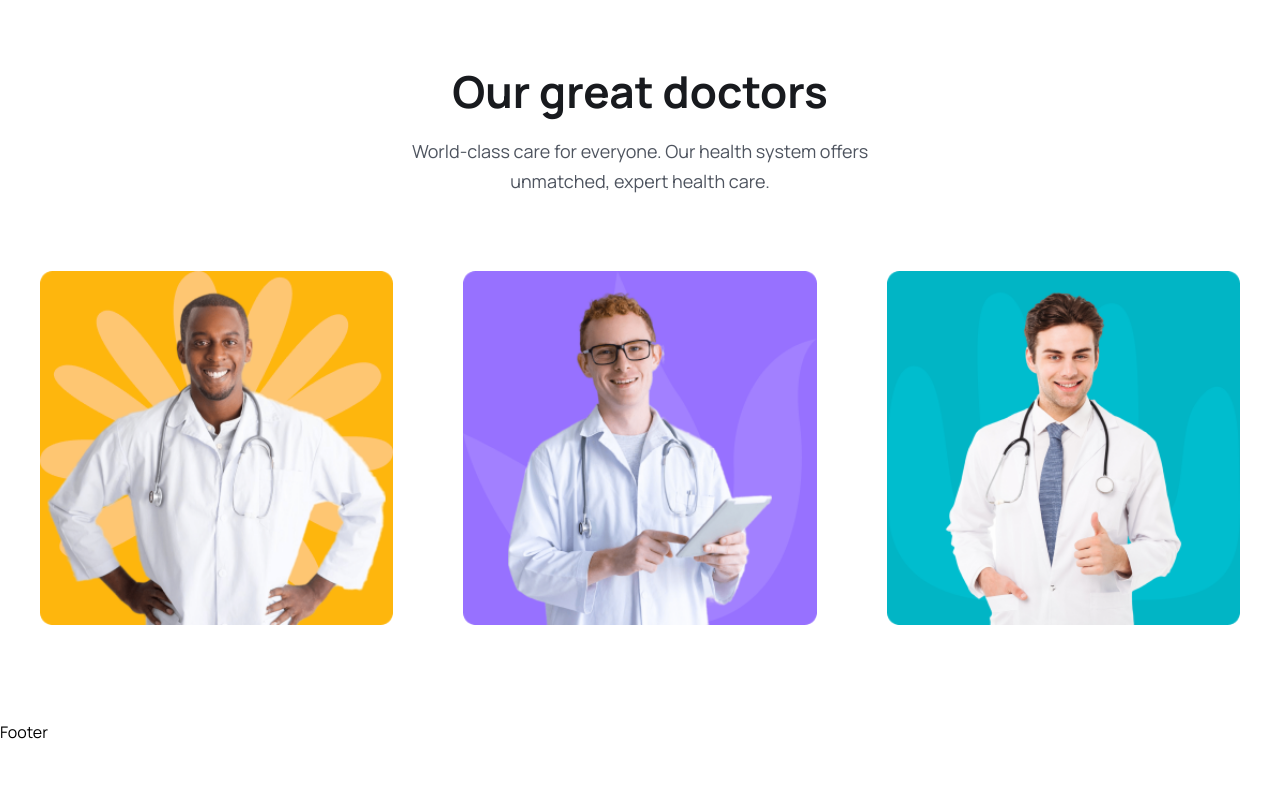
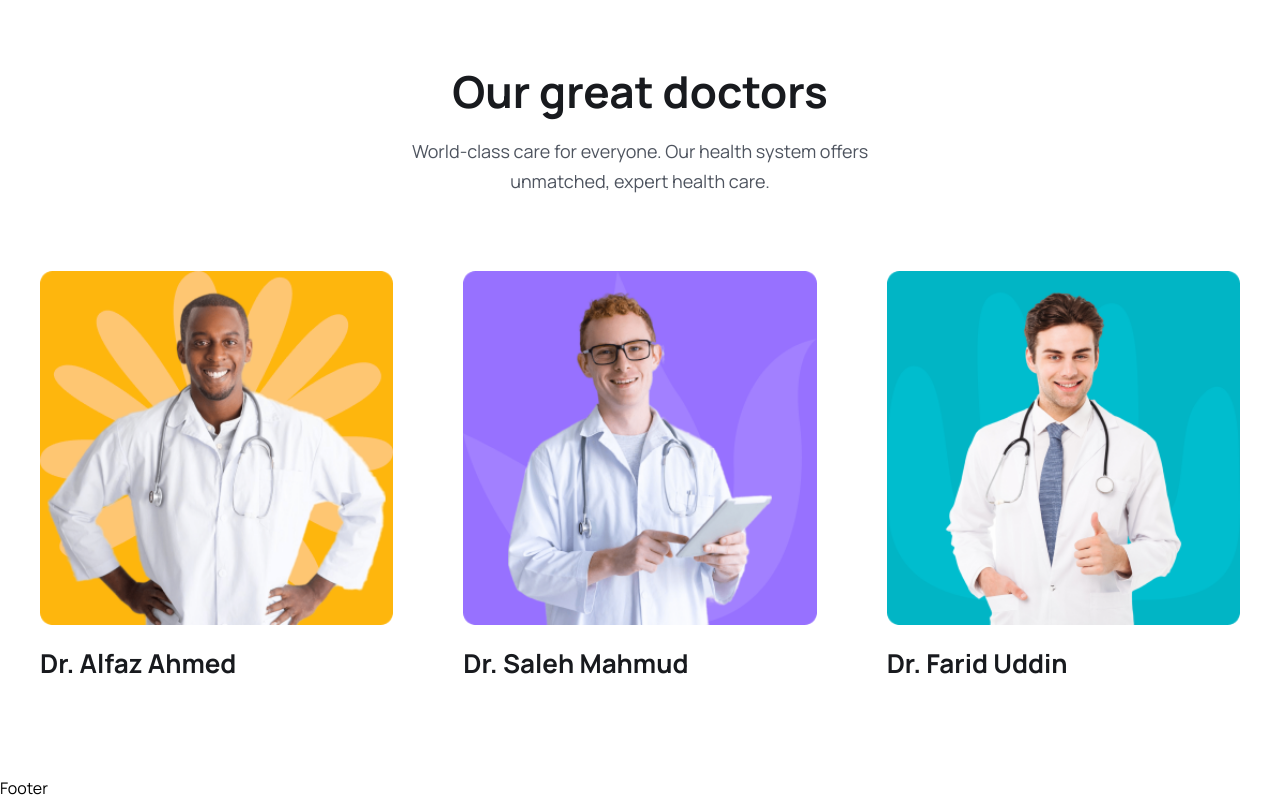
Before and after one commit to aroraadivya/Mern-Stack-Medicare, a React (Vite) app in the folder frontend/: page / in a window 1280 px wide. Shown: the part 3830-4630 px from the top of the page. Before the commit the page ends 4574 px from the top, so only its background shows below. Built offline with nearby package versions, Linux system fonts and the light colour scheme.

Commit message:
Added a heading element to display doctor's name in DoctorCard component.

```diff
--- a/frontend/src/components/Doctors/DoctorCard.jsx
+++ b/frontend/src/components/Doctors/DoctorCard.jsx
@@ -9,6 +9,10 @@ const DoctorCard = ({doctor}) => {
       <div>
         <img src={photo} className='w-full' alt=''></img>
       </div>
+
+      <h2 className='text-[18px] leading-[30px] lg:text-[26px] lg:leading-9 text-headingColor font-[700] mt-3 lg:mt-5'>
+        {name}
+      </h2>
     </div>
   )
 }
```
